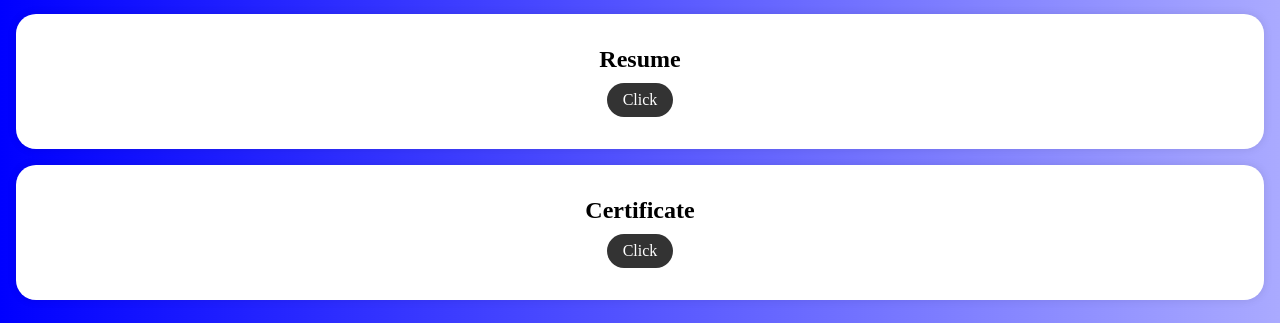
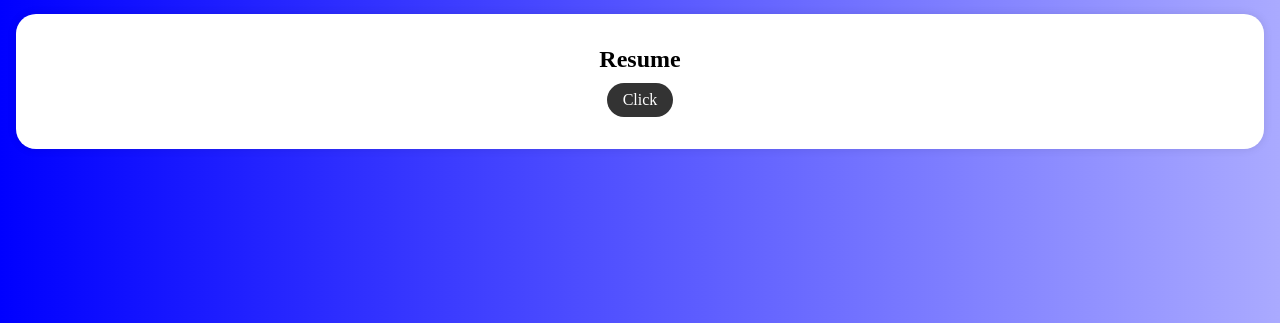
Before and after one commit to kkportfolio123/DigitalPortfolio, a plain HTML site: page index.html in a window 1280 px wide. Shown: the part 477-800 px from the top of the page. Drawn offline with Linux system fonts and the light colour scheme.

Commit message:
index.html

```diff
--- a/index.html
+++ b/index.html
@@ -31,14 +31,6 @@
                 </center>
 
          </section>
-            <section id="Certificate">
-                <center>
-                    <div class="section-content">
-                            <h2>Certificate</h2>
-                                 <a href="CERTIFICATE.pdf" class="download-button">Click</a>
-                    </div>
-                </center>
 
-         </section>
         </body>
 </html>
```
